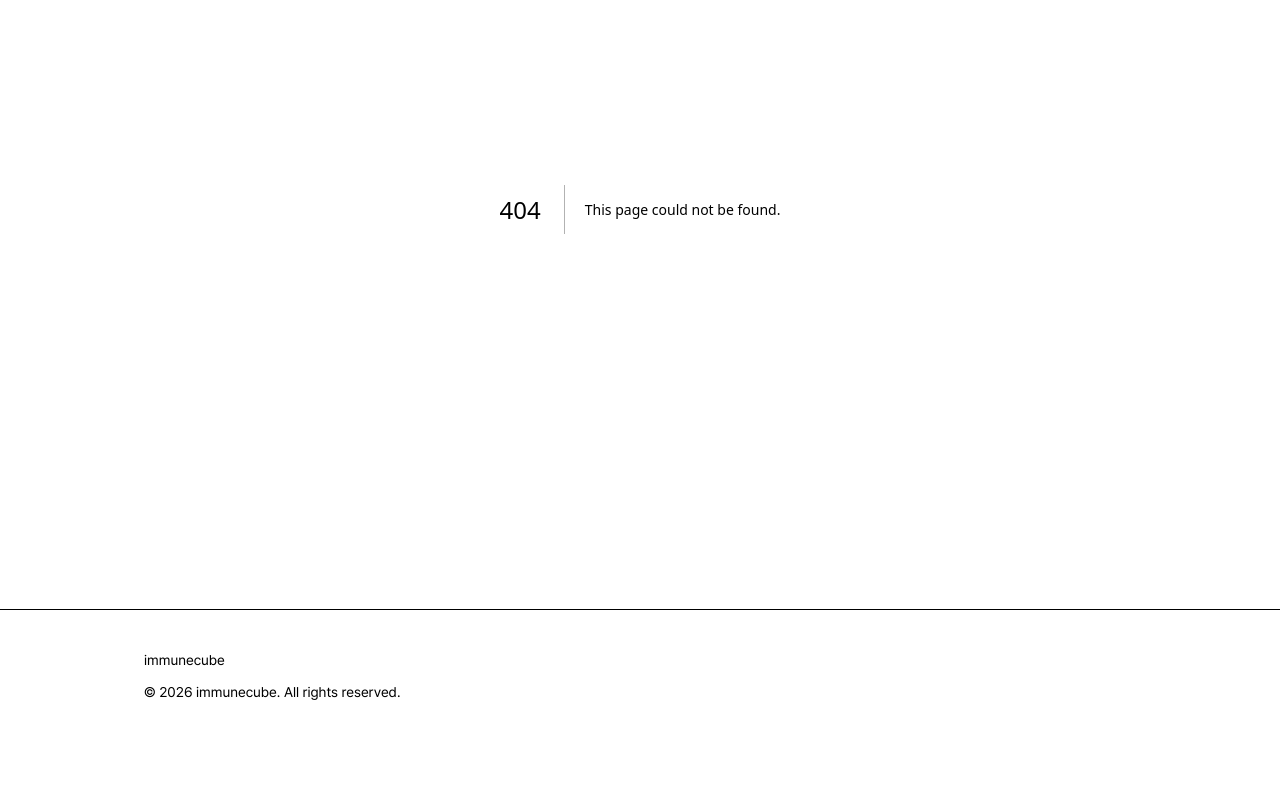
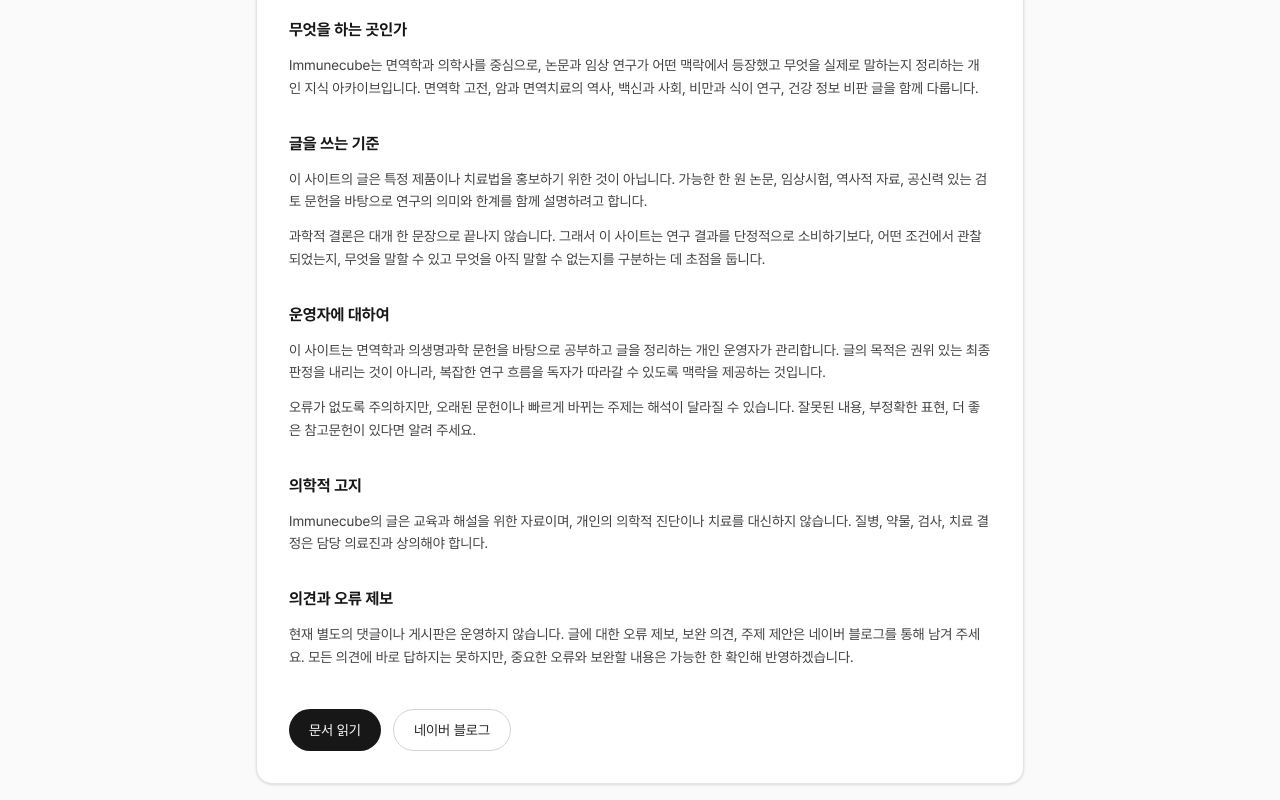
Before and after one commit to immunecube-lab/immunecube-blog, a Next.js app: page /about in a window 1280 px wide. Before the commit this address had no page. Shown: the part 240-1040 px from the top of the page. Before the commit the page ends 982 px from the top, so only its background shows below. Built offline with nearby package versions, Linux system fonts and the light colour scheme.

Commit message:
Add about page

```diff
--- a/GlobalTopNav.tsx
+++ b/GlobalTopNav.tsx
@@ -10,6 +10,7 @@
   { href: '/', label: '홈' },
   { href: '/blog', label: '공지' },
   { href: '/docs', label: '문서' },
+  { href: '/about', label: '소개' },
   { href: '/contact', label: '문의' },
 ];
 
@@ -27,6 +28,7 @@
     const labels: Record<string, string> = {
       blog: '공지',
       docs: '문서',
+      about: '소개',
       contact: '문의',
     };
 
--- /dev/null
+++ b/app/about/page.tsx
@@ -0,0 +1,113 @@
+import type { Metadata } from "next";
+import Link from "next/link";
+
+export const metadata: Metadata = {
+  title: "소개 | immunecube",
+  description:
+    "immunecube가 어떤 기준으로 면역학, 의학사, 임상 연구 글을 작성하는지 소개합니다.",
+  alternates: {
+    canonical: "/about",
+  },
+};
+
+export default function AboutPage() {
+  return (
+    <main className="min-h-screen bg-neutral-50 px-6 py-20 text-neutral-900">
+      <section className="mx-auto max-w-3xl rounded-2xl border border-neutral-200 bg-white p-8 shadow-sm">
+        <p className="text-sm font-medium text-neutral-500">About</p>
+        <h1 className="mt-2 text-3xl font-semibold tracking-tight">
+          Immunecube 소개
+        </h1>
+
+        <div className="mt-8 space-y-8 text-sm leading-relaxed text-neutral-700">
+          <section>
+            <h2 className="text-base font-semibold text-neutral-900">
+              무엇을 하는 곳인가
+            </h2>
+            <p className="mt-3">
+              Immunecube는 면역학과 의학사를 중심으로, 논문과 임상 연구가
+              어떤 맥락에서 등장했고 무엇을 실제로 말하는지 정리하는 개인
+              지식 아카이브입니다. 면역학 고전, 암과 면역치료의 역사, 백신과
+              사회, 비만과 식이 연구, 건강 정보 비판 글을 함께 다룹니다.
+            </p>
+          </section>
+
+          <section>
+            <h2 className="text-base font-semibold text-neutral-900">
+              글을 쓰는 기준
+            </h2>
+            <p className="mt-3">
+              이 사이트의 글은 특정 제품이나 치료법을 홍보하기 위한 것이
+              아닙니다. 가능한 한 원 논문, 임상시험, 역사적 자료, 공신력 있는
+              검토 문헌을 바탕으로 연구의 의미와 한계를 함께 설명하려고
+              합니다.
+            </p>
+            <p className="mt-3">
+              과학적 결론은 대개 한 문장으로 끝나지 않습니다. 그래서 이
+              사이트는 연구 결과를 단정적으로 소비하기보다, 어떤 조건에서
+              관찰되었는지, 무엇을 말할 수 있고 무엇을 아직 말할 수 없는지를
+              구분하는 데 초점을 둡니다.
+            </p>
+          </section>
+
+          <section>
+            <h2 className="text-base font-semibold text-neutral-900">
+              운영자에 대하여
+            </h2>
+            <p className="mt-3">
+              이 사이트는 면역학과 의생명과학 문헌을 바탕으로 공부하고 글을
+              정리하는 개인 운영자가 관리합니다. 글의 목적은 권위 있는 최종
+              판정을 내리는 것이 아니라, 복잡한 연구 흐름을 독자가 따라갈 수
+              있도록 맥락을 제공하는 것입니다.
+            </p>
+            <p className="mt-3">
+              오류가 없도록 주의하지만, 오래된 문헌이나 빠르게 바뀌는 주제는
+              해석이 달라질 수 있습니다. 잘못된 내용, 부정확한 표현, 더 좋은
+              참고문헌이 있다면 알려 주세요.
+            </p>
+          </section>
+
+          <section>
+            <h2 className="text-base font-semibold text-neutral-900">
+              의학적 고지
+            </h2>
+            <p className="mt-3">
+              Immunecube의 글은 교육과 해설을 위한 자료이며, 개인의 의학적
+              진단이나 치료를 대신하지 않습니다. 질병, 약물, 검사, 치료 결정은
+              담당 의료진과 상의해야 합니다.
+            </p>
+          </section>
+
+          <section>
+            <h2 className="text-base font-semibold text-neutral-900">
+              의견과 오류 제보
+            </h2>
+            <p className="mt-3">
+              현재 별도의 댓글이나 게시판은 운영하지 않습니다. 글에 대한 오류
+              제보, 보완 의견, 주제 제안은 네이버 블로그를 통해 남겨 주세요.
+              모든 의견에 바로 답하지는 못하지만, 중요한 오류와 보완할 내용은
+              가능한 한 확인해 반영하겠습니다.
+            </p>
+          </section>
+        </div>
+
+        <div className="mt-10 flex flex-wrap gap-3">
+          <Link
+            href="/docs"
+            className="inline-flex items-center justify-center rounded-full bg-neutral-900 px-5 py-2.5 text-sm font-medium text-white transition hover:bg-neutral-800"
+          >
+            문서 읽기
+          </Link>
+          <Link
+            href="https://blog.naver.com/immunecube"
+            target="_blank"
+            rel="noopener noreferrer"
+            className="inline-flex items-center justify-center rounded-full border border-neutral-300 bg-white px-5 py-2.5 text-sm font-medium text-neutral-800 transition hover:bg-neutral-100"
+          >
+            네이버 블로그
+          </Link>
+        </div>
+      </section>
+    </main>
+  );
+}
--- a/app/sitemap.ts
+++ b/app/sitemap.ts
@@ -106,6 +106,7 @@
   addEntry(out, SITE_URL, siteLast);
   addEntry(out, joinUrl(SITE_URL, "/docs"), docsLast);
   addEntry(out, joinUrl(SITE_URL, "/blog"), postsLast);
+  addEntry(out, joinUrl(SITE_URL, "/about"), siteLast);
   addEntry(out, joinUrl(SITE_URL, "/contact"), siteLast);
 
   for (const p of posts) addEntry(out, p.url, p.lastModified);
```
